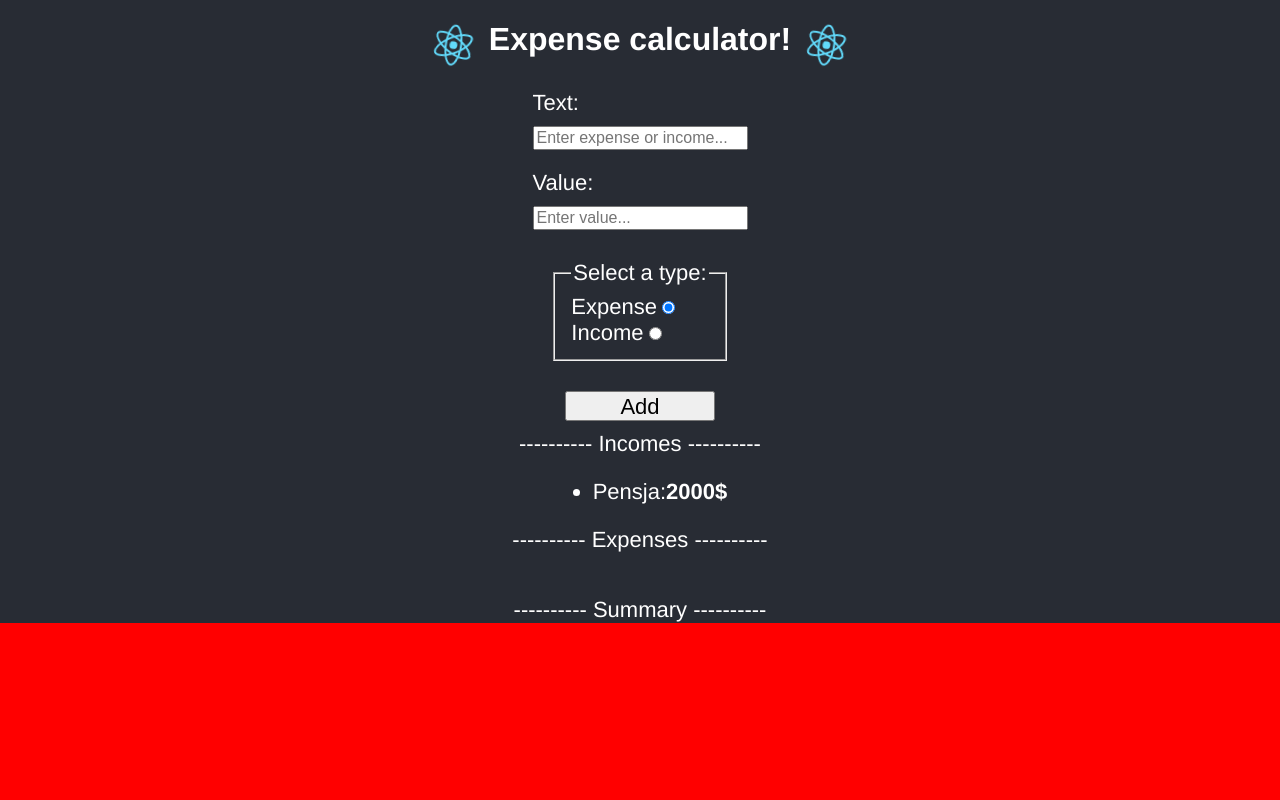
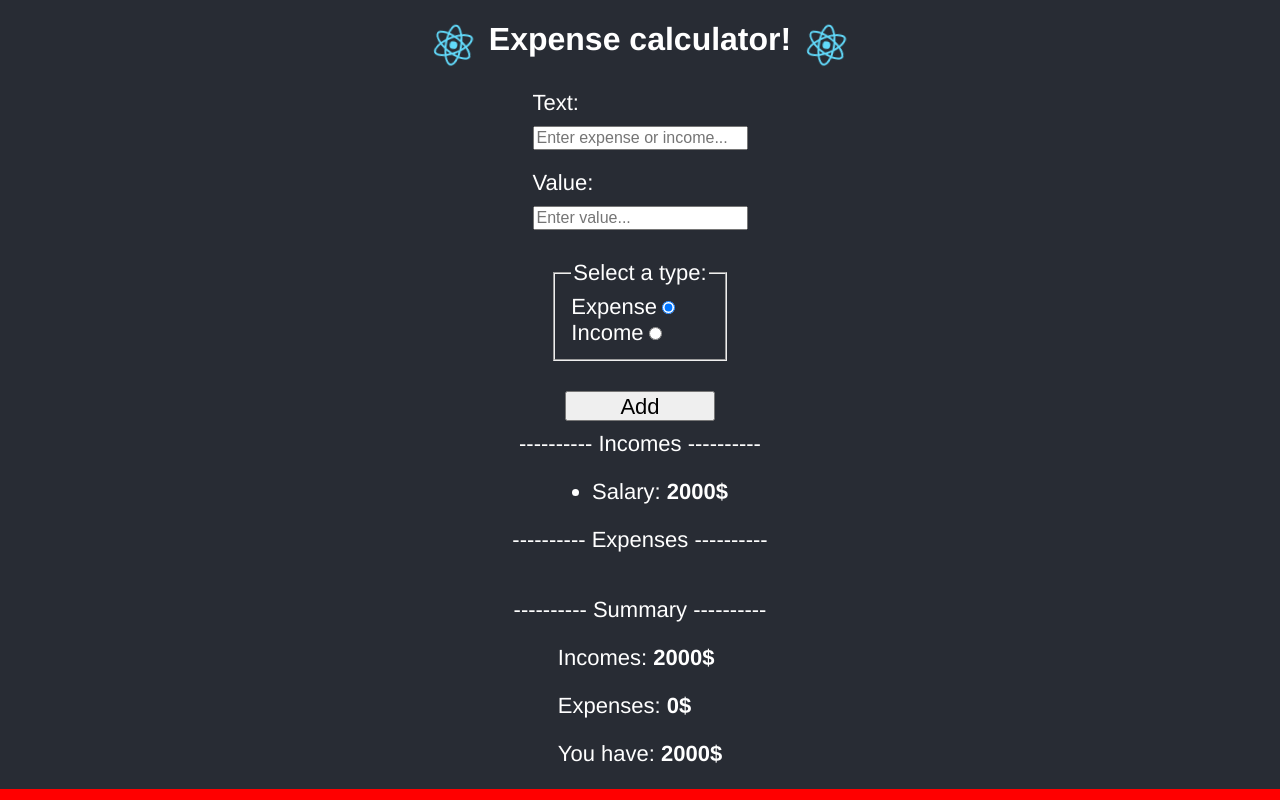
Before and after one commit to devPrzemyslawT/rsbasic-w4e4-expense-calculator, a React (Create React App) app: page / in a window 1280 px wide. Built offline with nearby package versions, Linux system fonts and the light colour scheme.

Commit message:
sumValue, addValue fun created, useState hook  used for control values incomes,expenses, sum + Paragraph component created

```diff
--- a/src/component/Form/Form.js
+++ b/src/component/Form/Form.js
@@ -1,11 +1,17 @@
 import React from "react";
 import { useState, useEffect } from "react";
 
-import { filterByType, IncomeType, ExpenseType } from "../Utils/Fun/function";
+import {
+	addValues,
+	sumValue,
+	filterByType,
+	IncomeType,
+	ExpenseType,
+} from "../Utils/Fun/function";
 import "./Form.css";
 
 import UList from "../UList/UList";
-
+import Paragraph from "../Para/Paragraph";
 let nextId = 0;
 const Form = () => {
 	const [formState, setFormState] = useState({
@@ -17,7 +23,7 @@ const Form = () => {
 	const [tableState, setTableState] = useState([
 		{
 			id: 0,
-			text: "Pensja",
+			text: "Salary",
 			value: 2000,
 			type: "income",
 		},
@@ -25,6 +31,9 @@ const Form = () => {
 
 	const [filtDataIncomes, setFiltDataIncomes] = useState([{}]);
 	const [filtDataExpenses, setFiltDataExpenses] = useState([{}]);
+	const [inValue, setInValue] = useState("0");
+	const [exValue, setExValue] = useState("0");
+	const [sumAllValue, setSumAllValue] = useState("0");
 
 	const handleOnFormChange = e => {
 		setFormState({
@@ -52,14 +61,21 @@ const Form = () => {
 	};
 
 	useEffect(() => {
-		// console.log("Hello from useEffect");
-		// console.log("original table", tableState);
-		// console.log("incomes:", filterByType(tableState, IncomeType));
-		// console.log("expenses:", filterByType(tableState, ExpenseType));
 		setFiltDataIncomes(filterByType(tableState, IncomeType));
 		setFiltDataExpenses(filterByType(tableState, ExpenseType));
-		// console.log(filtDataIncomes);
 	}, [tableState]);
+
+	useEffect(() => {
+		setInValue(sumValue(filtDataIncomes));
+	}, [filtDataIncomes]);
+
+	useEffect(() => {
+		setExValue(sumValue(filtDataExpenses));
+	}, [filtDataExpenses]);
+
+	useEffect(() => {
+		setSumAllValue(addValues(inValue, exValue));
+	}, [inValue, exValue]);
 
 	return (
 		<form
@@ -102,16 +118,17 @@ const Form = () => {
 					</div>
 				</fieldset>
 			</div>
-
 			<button onClick={handleSubmit}>Add</button>
 			<div>---------- Incomes ----------</div>
-
 			<UList newData={filtDataIncomes}></UList>
 			<div> ---------- Expenses ---------- </div>
-
 			<UList newData={filtDataExpenses}></UList>
-
 			<div> ---------- Summary ---------- </div>
+			<div>
+				<Paragraph label='Incomes' value={inValue}></Paragraph>
+				<Paragraph label='Expenses' value={exValue}></Paragraph>
+				<Paragraph label='You have' value={sumAllValue}></Paragraph>
+			</div>
 		</form>
 	);
 };
--- /dev/null
+++ b/src/component/Para/Paragraph.js
@@ -0,0 +1,13 @@
+import React from "react";
+
+const Paragraph = props => {
+	const { label, value } = props;
+
+	return (
+		<p>
+			{label}: <strong>{value}$</strong>
+		</p>
+	);
+};
+
+export default Paragraph;
--- a/src/component/Result/Result.js
+++ /dev/null
@@ -1 +0,0 @@
-import React from "react";
--- a/src/component/UList/UList.js
+++ b/src/component/UList/UList.js
@@ -10,7 +10,7 @@ const UList = props => {
 				return (
 					<li key={`${type}_${id}`}>
 						<div>
-							{text}:<strong>{value}$</strong>
+							{text}: <strong> {value}$</strong>
 						</div>
 					</li>
 				);
--- a/src/component/Utils/Fun/function.js
+++ b/src/component/Utils/Fun/function.js
@@ -1,10 +1,23 @@
 export const filterByType = (filteredData, type) => {
-	// let filteredNewData = [{}];
-	// console.log(filteredData);
-	// console.log(type);
 	let filteredNewData = filteredData.filter(value => value.type === type);
-	// console.log(filteredNewData);
+
 	return filteredNewData;
+};
+
+export const sumValue = sumData => {
+	let resultValue = 0;
+	sumData.map(elem => {
+		const { text, value, type, id } = elem;
+		resultValue = parseFloat(resultValue) + parseFloat(value);
+		return resultValue;
+	});
+
+	return resultValue;
+};
+
+export const addValues = (valIn, valEx) => {
+	let result = parseFloat(valIn) - parseFloat(valEx);
+	return result;
 };
 
 export const IncomeType = "income";
```
